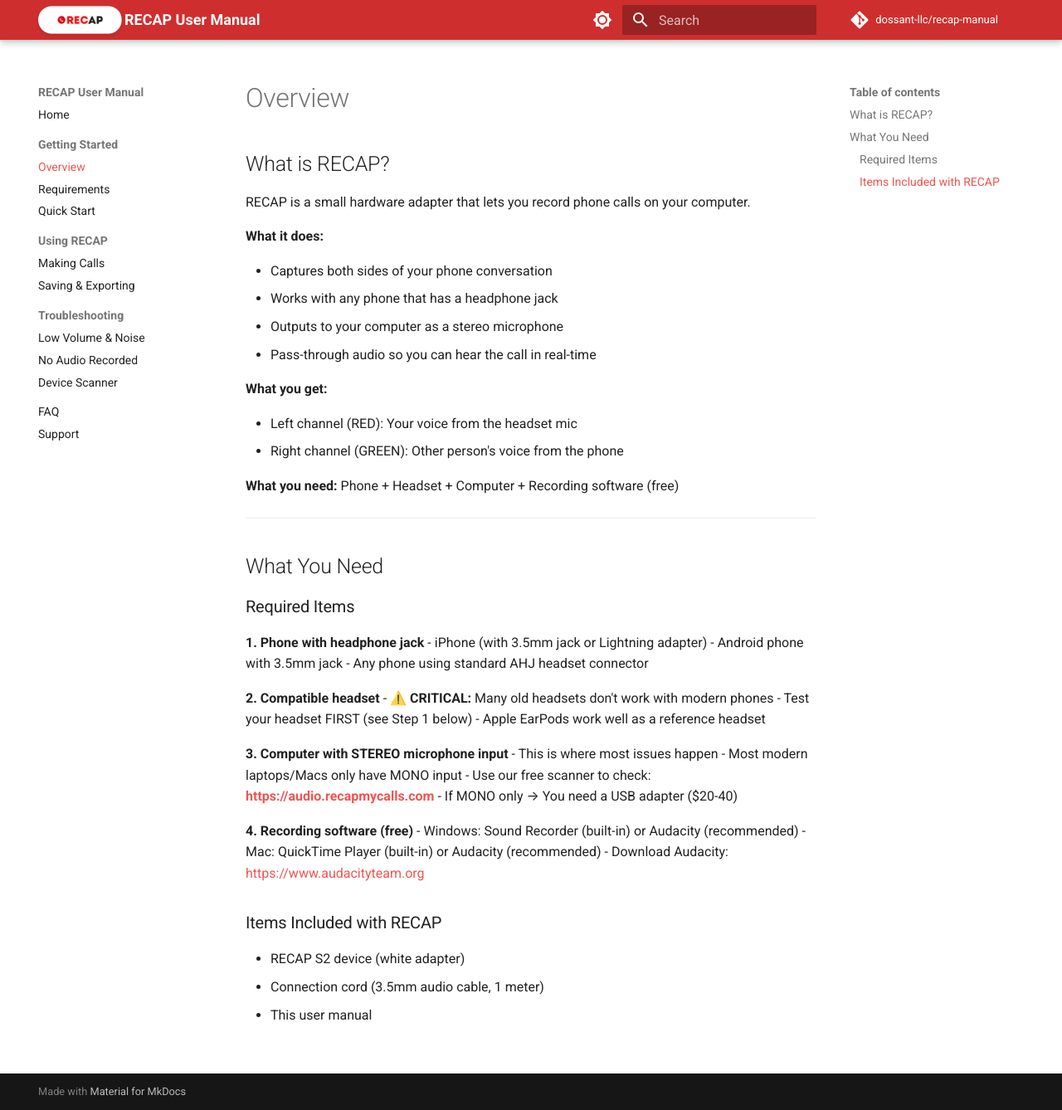
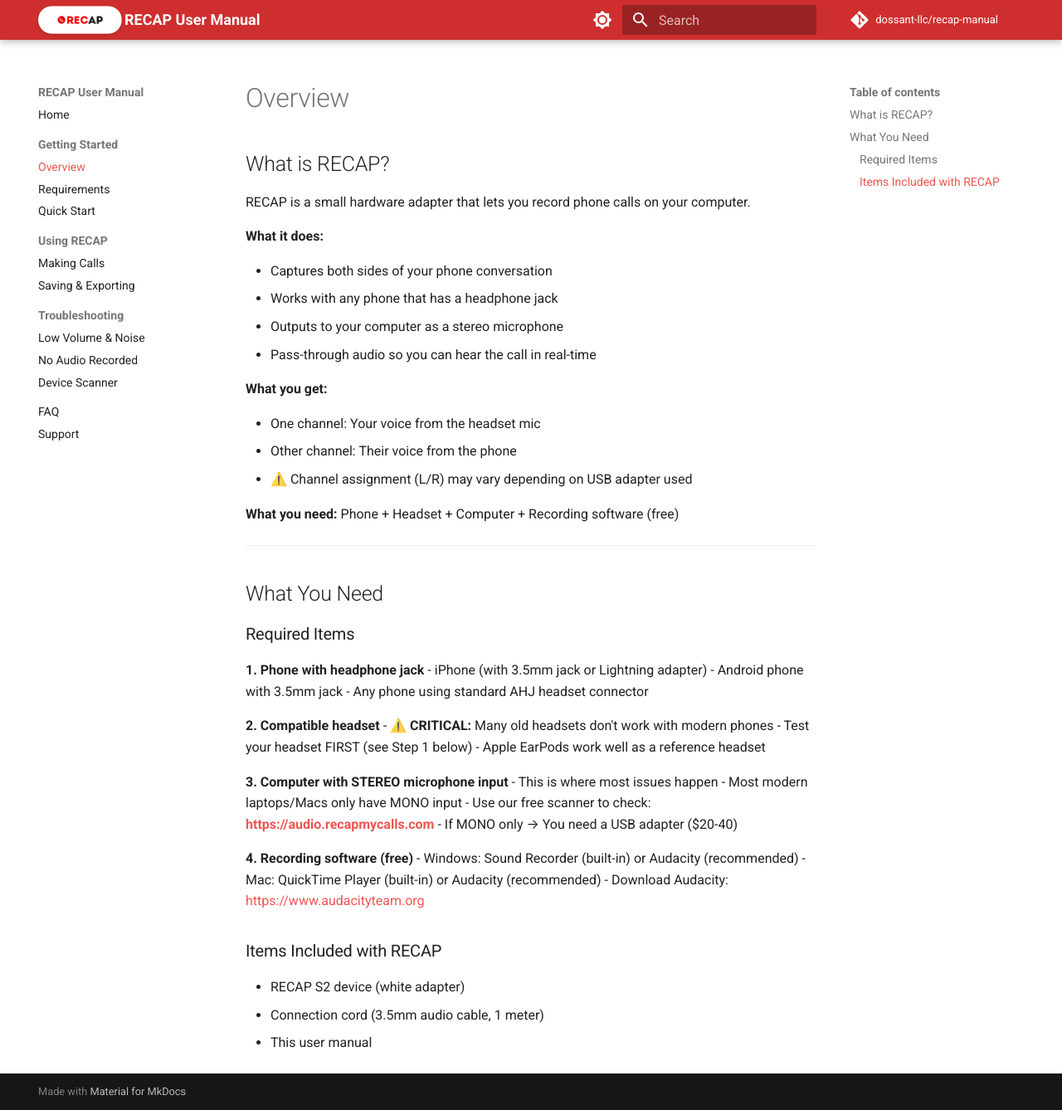
Before and after one commit to dossant-llc/recap-manual, an MkDocs documentation site: the page built from docs/getting-started/overview.md, in a window 1280 px wide and 1338 px high. Shown: the whole window at 83% size. Built offline with MkDocs 1.6.1 and Material for MkDocs 9.7.7, drawn with Linux system fonts in a browser that asks for light colours; comment, search, counter and statistics services are not loaded.

Commit message:
fix: Remove L/R channel guarantees due to USB adapter variance
- USB adapters may swap left/right channels
- Changed specific L/R assignments to generic "Channel 1/2" or "One/Other"
- Added warnings that channel assignment may vary
- Hardware specs remain accurate (RECAP output pins)
- Users should verify which channel is which in their recordings

Updated 3 files:
- getting-started/overview.md
- troubleshooting/device-scanner.md
- using-recap/making-calls.md

🤖 Generated with [Claude Code](https://claude.com/claude-code)

Co-Authored-By: Claude <noreply@anthropic.com>

```diff
--- a/docs/getting-started/overview.md
+++ b/docs/getting-started/overview.md
@@ -11,8 +11,9 @@ RECAP is a small hardware adapter that lets you record phone calls on your compu
 
 **What you get:**
 
-- Left channel (RED): Your voice from the headset mic
-- Right channel (GREEN): Other person's voice from the phone
+- One channel: Your voice from the headset mic
+- Other channel: Their voice from the phone
+- ⚠️ Channel assignment (L/R) may vary depending on USB adapter used
 
 **What you need:** Phone + Headset + Computer + Recording software (free)
 
```
Also changed, not shown: docs/troubleshooting/device-scanner.md (+3 -2 lines), docs/using-recap/making-calls.md (+2 -1 lines).
